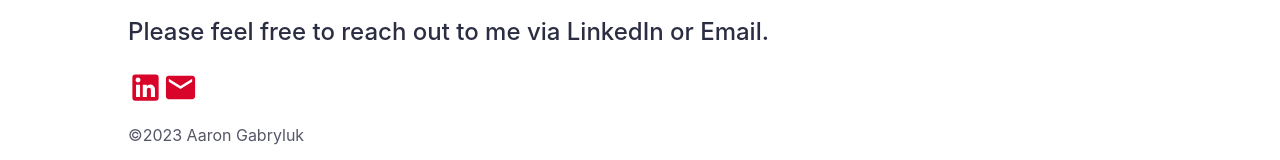
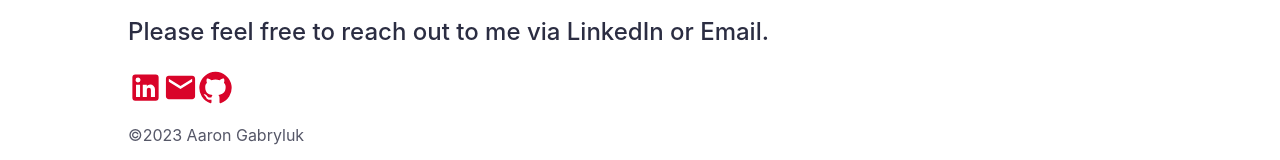
Before and after one commit to ajgabryluk/portfolio, a React (Create React App) app: page /about in a window 1280 px wide. Shown: the part 1914-2074 px from the top of the page. Built offline with nearby package versions, Linux system fonts and the light colour scheme.

Commit message:
Added githubicon

```diff
--- a/src/Components/Footer.js
+++ b/src/Components/Footer.js
@@ -1,6 +1,7 @@
 import React, {useState} from 'react';
 import LinkedInIcon from '@mui/icons-material/LinkedIn';
 import EmailIcon from '@mui/icons-material/Email';
+import GitHubIcon from '@mui/icons-material/GitHub';
 import "../Styles/Footer.css"
 
 export default function Footer(){
@@ -24,6 +25,12 @@ export default function Footer(){
                 >
                     <EmailIcon fontSize='large' sx={{color:"#D90429", opacity: hovering === 0 || hovering === 2 ? 1 : 0.5}}/>
                 </a>
+                <a href="https://github.com/ajgabryluk"
+                    onMouseEnter={()=>{setHovering(3)}}
+                    onMouseLeave={()=>{setHovering(0)}}
+                >
+                    <GitHubIcon fontSize='large' sx={{color:"#D90429", opacity: hovering === 0 || hovering === 3 ? 1 : 0.5}}/>
+                </a>
             </div>
             <div>
                 <p style={{opacity: 0.8}}>&#169;2023 Aaron Gabryluk</p>
```
